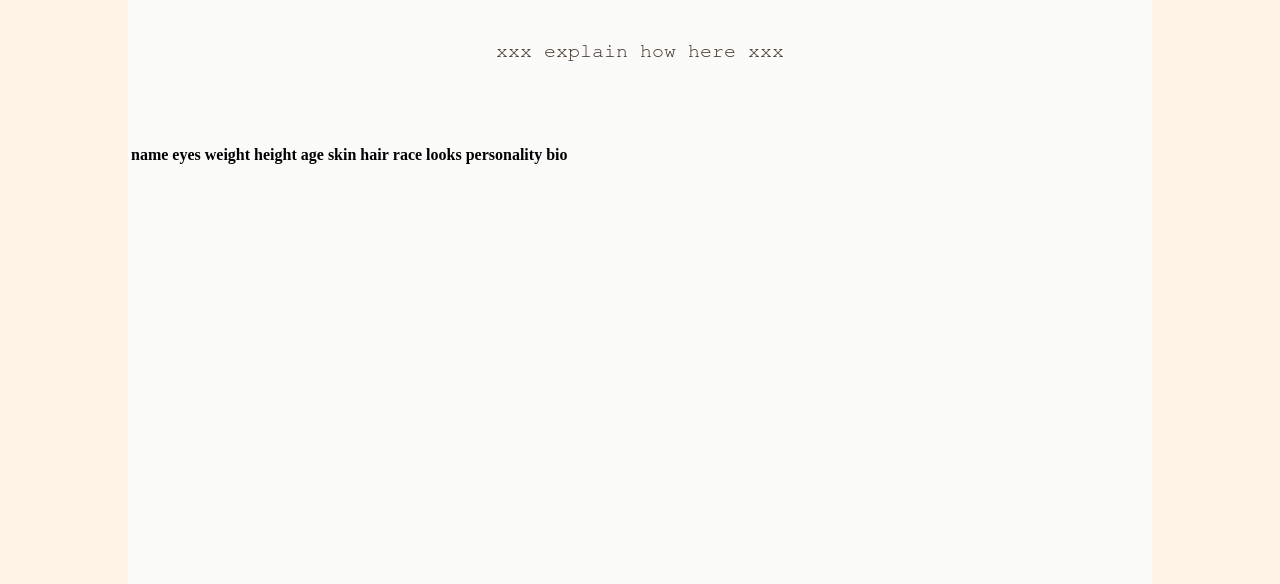
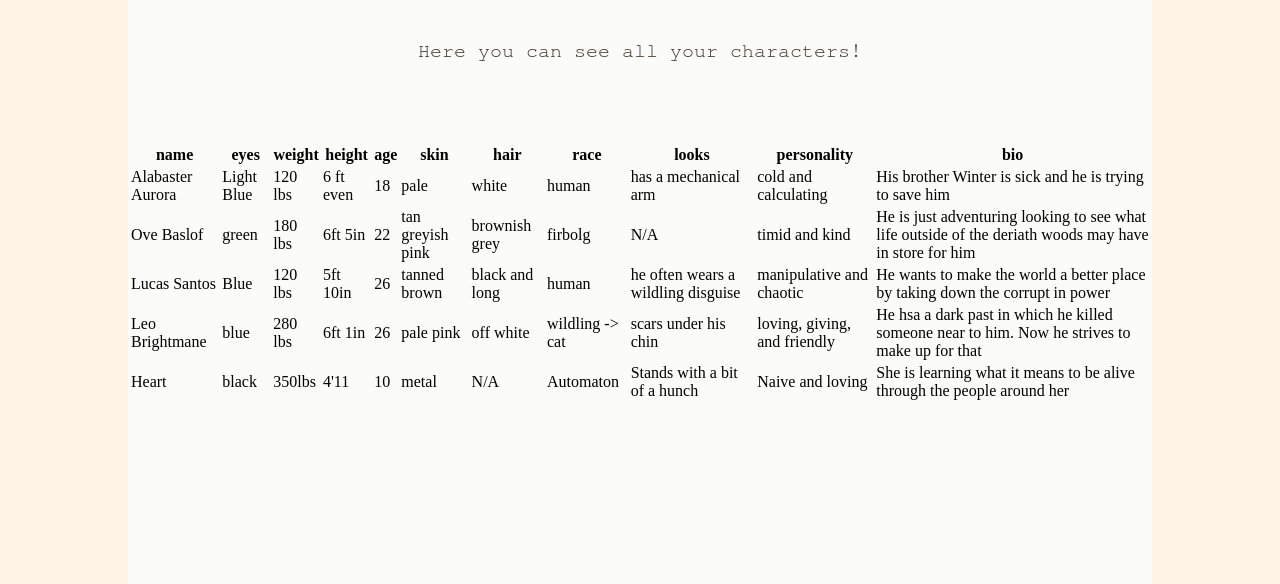
Before and after one commit to Mossbug/chartree.github.io, a plain HTML site: page viewData.html in a window 1280 px wide. Shown: the part 216-800 px from the top of the page. Drawn offline with nearby package versions, Linux system fonts and the light colour scheme.

Commit message:
Functionality update/ filling in

```diff
--- a/js/view-data.js
+++ b/js/view-data.js
@@ -1,6 +1,70 @@
-var data = '[{"name":"xxx","eyes":"xxx","weight":"xxx","height":"xxx","age":"xxx","skin":"xxx", "hair":"xxx", "race":"xxx", "looks":"xxx", "personality":"xxx", "bio":"xxx"},{"name":"xxx","eyes":"xxx","weight":"xxx","height":"xxx","age":"xxx","skin":"xxx", "hair":"xxx", "race":"xxx", "looks":"xxx", "personality":"xxx", "bio":"xxx"}{"name":"xxx","eyes":"xxx","weight":"xxx","height":"xxx","age":"xxx","skin":"xxx", "hair":"xxx", "race":"xxx", "looks":"xxx", "personality":"xxx", "bio":"xxx"},{"name":"xxx","eyes":"xxx","weight":"xxx","height":"xxx","age":"xxx","skin":"xxx", "hair":"xxx", "race":"xxx", "looks":"xxx", "personality":"xxx", "bio":"xxx"}{"name":"xxx","eyes":"xxx","weight":"xxx","height":"xxx","age":"xxx","skin":"xxx", "hair":"xxx", "race":"xxx", "looks":"xxx", "personality":"xxx", "bio":"xxx"},{"name":"xxx","eyes":"xxx","weight":"xxx","height":"xxx","age":"xxx","skin":"xxx", "hair":"xxx", "race":"xxx", "looks":"xxx", "personality":"xxx", "bio":"xxx"}]';
-
-
+var data = JSON.stringify([
+    {
+        name: "Alabaster Aurora",
+        eyes: "Light Blue",
+        weight: "120 lbs",
+        height: "6 ft even",
+        age: "18",
+        skin: "pale",
+        hair: "white",
+        race: "human",
+        looks: "has a mechanical arm",
+        personality: "cold and calculating",
+        bio: "His brother Winter is sick and he is trying to save him",
+    },
+    {
+        name: "Ove Baslof",
+        eyes: "green",
+        weight: "180 lbs",
+        height: "6ft 5in",
+        age: "22",
+        skin: "tan greyish pink",
+        hair: "brownish grey",
+        race: "firbolg",
+        looks: "N/A",
+        personality: "timid and kind",
+        bio: "He is just adventuring looking to see what life outside of the deriath woods may have in store for him",
+    },
+    {
+        name: "Lucas Santos",
+        eyes: "Blue",
+        weight: "120 lbs",
+        height: "5ft 10in",
+        age: "26",
+        skin: "tanned brown",
+        hair: "black and long",
+        race: "human",
+        looks: "he often wears a wildling disguise",
+        personality: "manipulative and chaotic",
+        bio: "He wants to make the world a better place by taking down the corrupt in power",
+    },
+    {
+        name: "Leo Brightmane",
+        eyes: "blue",
+        weight: "280 lbs",
+        height: "6ft 1in",
+        age: "26",
+        skin: "pale pink",
+        hair: "off white",
+        race: "wildling -> cat",
+        looks: "scars under his chin",
+        personality: "loving, giving, and friendly",
+        bio: "He hsa a dark past in which he killed someone near to him. Now he strives to make up for that",
+    },
+    {
+        name: "Heart",
+        eyes: "black",
+        weight: "350lbs",
+        height: "4'11",
+        age: "10",
+        skin: "metal",
+        hair: "N/A",
+        race: "Automaton",
+        looks: "Stands with a bit of a hunch",
+        personality: "Naive and loving",
+        bio: "She is learning what it means to be alive through the people around her",
+    },
+]);
 var jsonObject = JSON.parse(data);
 
 main();
--- a/viewData.html
+++ b/viewData.html
@@ -27,7 +27,7 @@
     <div id="backboxData">
         <div class="textBody">
             <h1 class="bodyHeader">View Your Characters!</h1>
-            <p class="bodyText"> xxx explain how here xxx </p>
+            <p class="bodyText"> Here you can see all your characters! </p>
         </div>
 
 
```
Also changed, not shown: writeData.html (+63 -28 lines).
